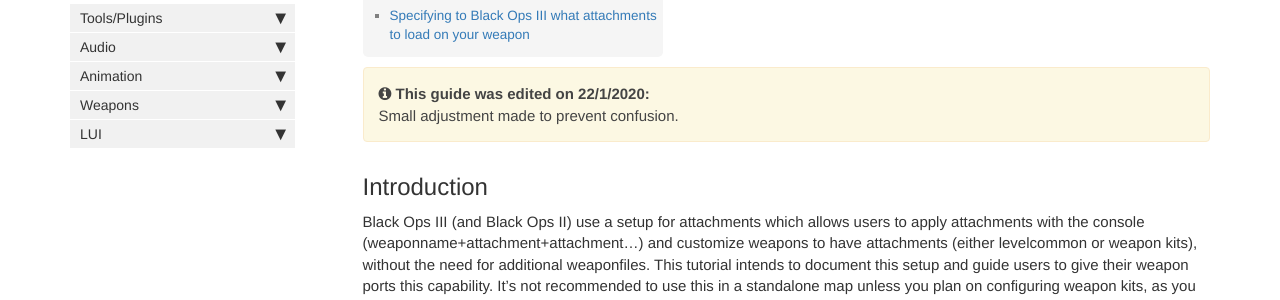
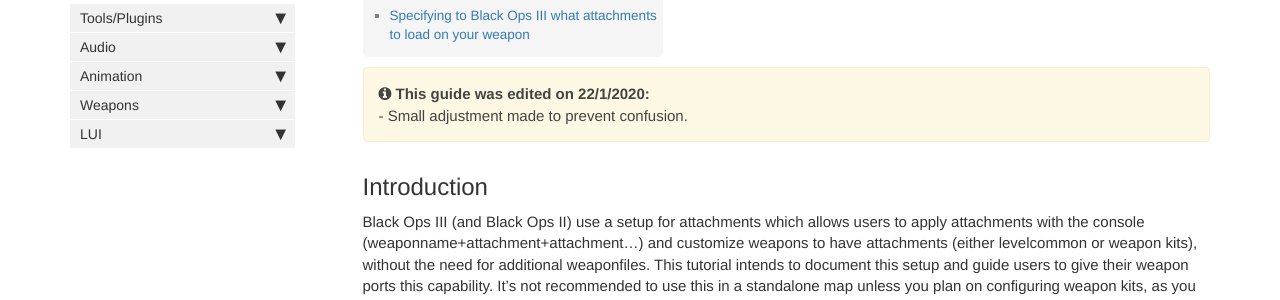
Before and after one commit to Scobalula/wiki, a Jekyll site: the page built from pages/black_ops_3/setting_up_weapon_attachments.md, in a window 1280 px wide and 900 px high, scrolled down 762 px. Shown: the part 153-453 px from the top of the window. Built offline with Jekyll 4.4.1, drawn with Linux system fonts in a browser that asks for light colours; comment, search, counter and statistics services are not loaded.

Commit message:
Update setting_up_weapon_attachments.md

```diff
--- a/pages/black_ops_3/setting_up_weapon_attachments.md
+++ b/pages/black_ops_3/setting_up_weapon_attachments.md
@@ -9,7 +9,7 @@
 folder: black_ops_3
 ---
 
-{% include custom/modified.html date="22/1/2020"  content="Small adjustment made to prevent confusion." %}
+{% include custom/modified.html date="22/1/2020"  content="- Small adjustment made to prevent confusion." %}
 
 ## Introduction
 Black Ops III (and Black Ops II) use a setup for attachments which allows users to apply attachments with the console (weaponname+attachment+attachment…) and customize weapons to have attachments (either levelcommon or weapon kits), without the need for additional weaponfiles. This tutorial intends to document this setup and guide users to give their weapon ports this capability. It’s not recommended to use this in a standalone map unless you plan on configuring weapon kits, as you will likely have a set idea of what you will use on your gun and can set it up in your weaponfile.
```
